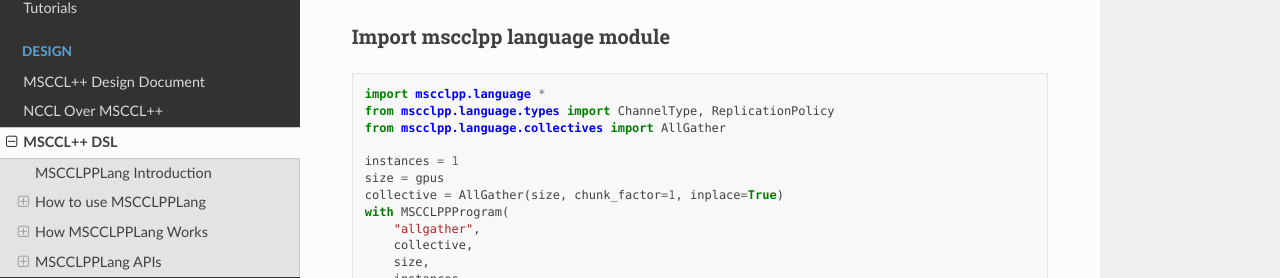
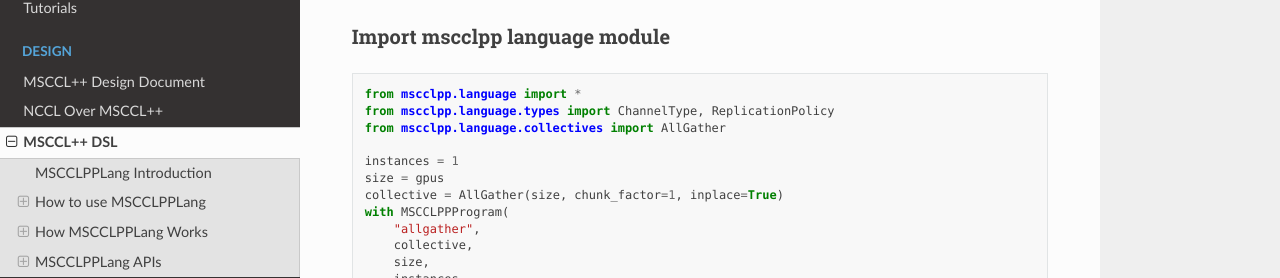
Before and after one commit to microsoft/mscclpp, a Sphinx documentation site: the page built from docs/design/mscclpp-dsl.md, in a window 1280 px wide and 900 px high, scrolled down 346 px. Shown: the part 173-451 px from the top of the window. Built offline with Sphinx 7.4.7 and the Read the Docs theme 3.1.0, drawn with Linux system fonts in a browser that asks for light colours.

Commit message:
fix doc issue

````diff
--- a/docs/design/mscclpp-dsl.md
+++ b/docs/design/mscclpp-dsl.md
@@ -12,7 +12,7 @@ pip install .
 
 ### Import mscclpp language module
 ```python
-import mscclpp.language *
+from mscclpp.language import *
 from mscclpp.language.types import ChannelType, ReplicationPolicy
 from mscclpp.language.collectives import AllGather
 
````
Also changed, not shown: docs/getting-started/quickstart.md (+1 -1 lines).
